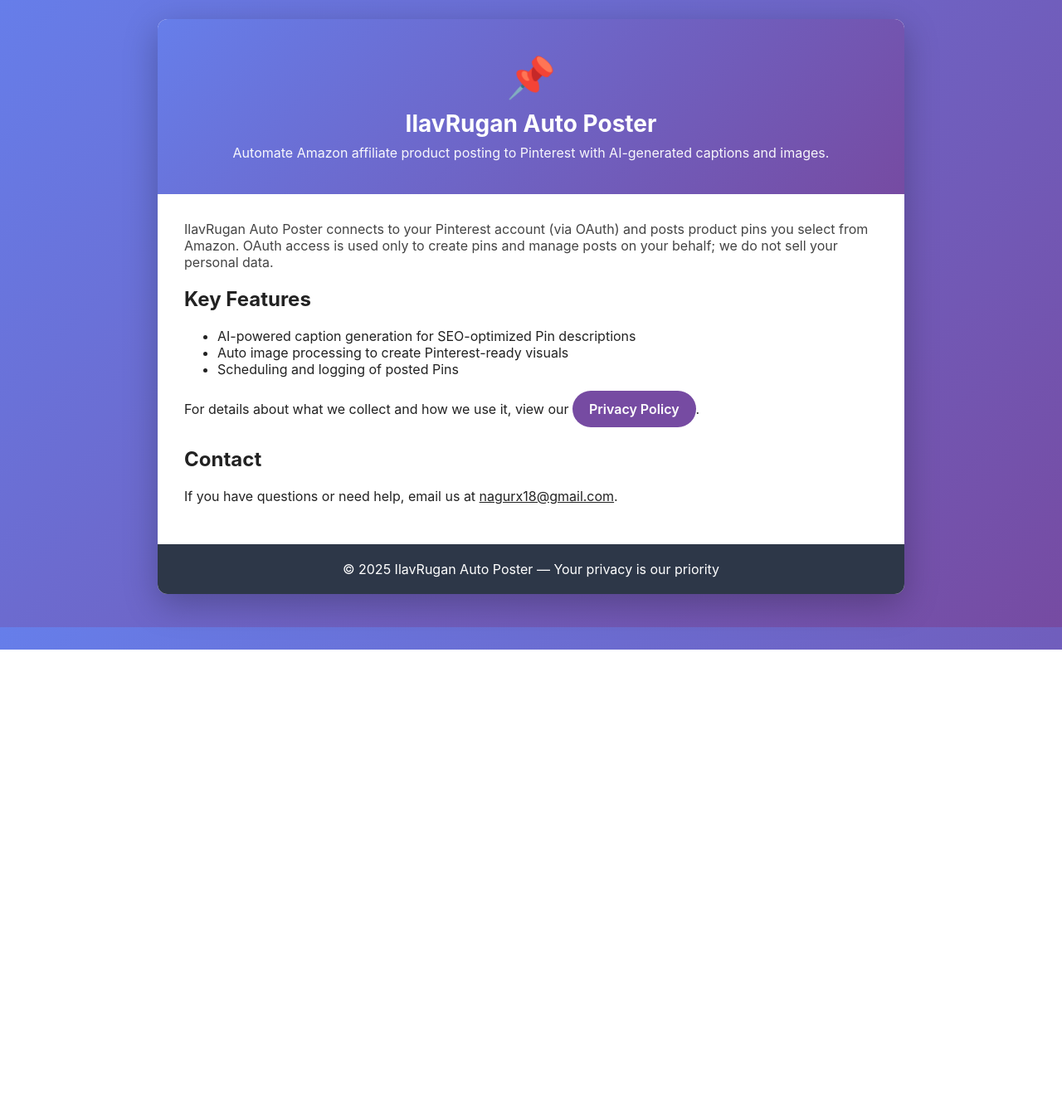
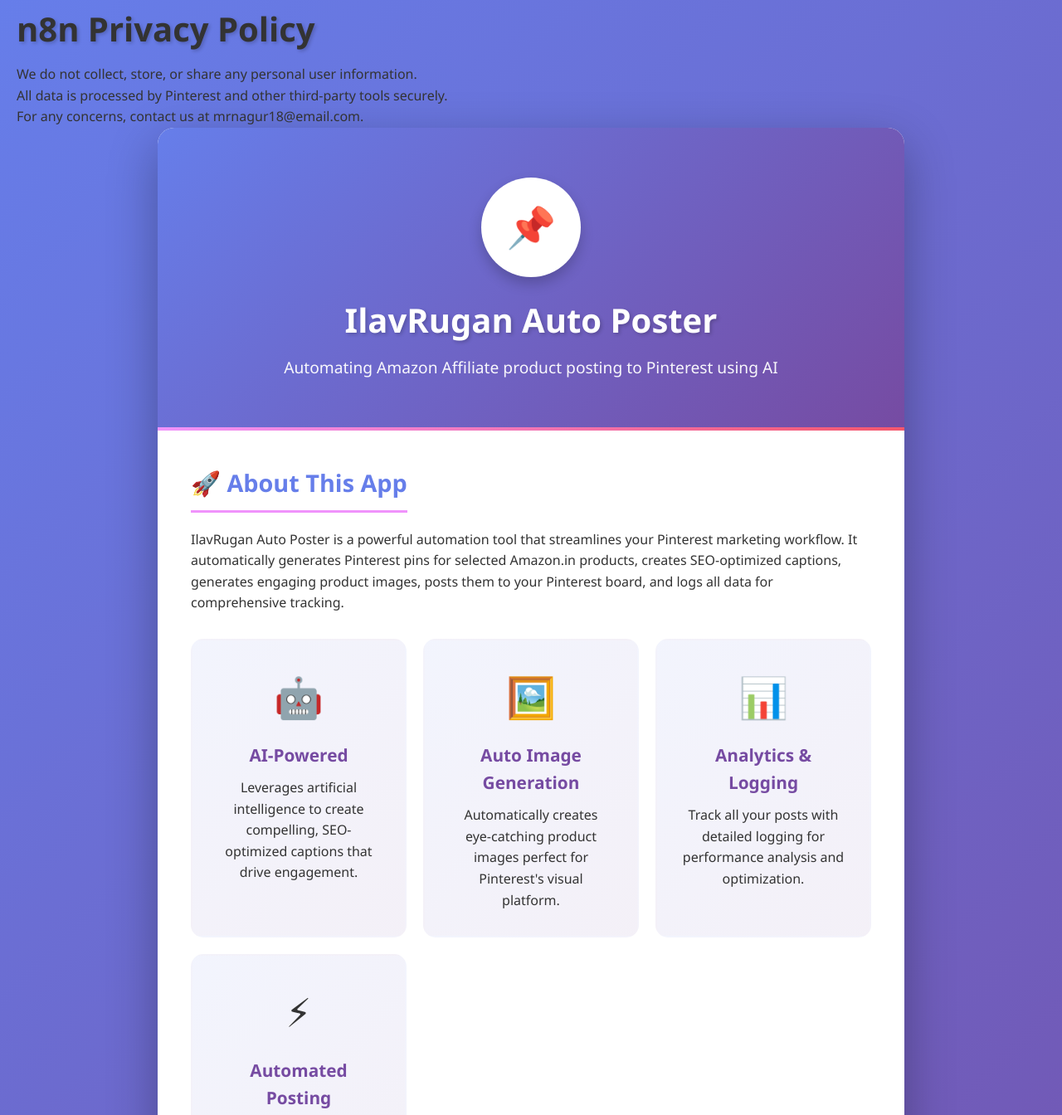
Before and after one commit to nagur18/ilavrugan-privacy-policy, a plain HTML site: page index.html in a window 1280 px wide. Shown: the part 17-1361 px from the top of the page at 83% size. Before the commit the page ends 800 px from the top, so only its background shows below. Drawn offline with Linux system fonts and the light colour scheme.

Commit message:
Revise index.html for n8n Privacy Policy and layout
Updated the HTML structure and content for the n8n Privacy Policy page, including enhanced styling and new sections for features, developer contact, and privacy data use.

```diff
--- a/index.html
+++ b/index.html
@@ -1,53 +1,277 @@
-<!doctype html>
 <html lang="en">
 <head>
-  <meta charset="utf-8" />
-  <meta name="viewport" content="width=device-width,initial-scale=1" />
-  <title>IlavRugan Auto Poster — Automate Pinterest Pins for Amazon Products</title>
-  <meta name="description" content="IlavRugan Auto Poster automates posting Amazon affiliate products to Pinterest using AI-generated captions and images.">
+  <meta charset="UTF-8">
+  <title>n8n Privacy Policy</title>
+  <title>IlavRugan Auto Poster - Automate Pinterest Pins for Amazon Products</title>
+  <meta name="viewport" content="width=device-width, initial-scale=1.0">
+  <meta name="description" content="Automate Amazon Affiliate product posting to Pinterest using AI. Generate SEO-optimized pins effortlessly.">
   <style>
-    body { font-family: -apple-system, BlinkMacSystemFont, "Segoe UI", Roboto, Arial, sans-serif; margin:0; background:linear-gradient(135deg,#667eea,#764ba2); color:#222; }
-    .wrap { max-width:900px; margin:40px auto; background:#fff; border-radius:12px; overflow:hidden; box-shadow:0 12px 40px rgba(0,0,0,0.25); }
-    header { padding:40px; text-align:center; background:linear-gradient(135deg,#667eea,#764ba2); color:#fff; }
-    header .logo { font-size:48px; margin-bottom:10px; }
-    main { padding:32px; }
-    h1 { margin:0 0 8px; font-size:28px; }
-    p.lead { margin:0 0 16px; color:#444; }
-    .btn { display:inline-block; background:#764ba2; color:#fff; padding:12px 20px; border-radius:999px; text-decoration:none; font-weight:600; }
-    footer { background:#2d3748; color:#fff; text-align:center; padding:20px; }
-    a { color:inherit; }
+    * {
+      margin: 0;
+      padding: 0;
+      box-sizing: border-box;
+    }
+
+    body {
+      font-family: 'Segoe UI', Tahoma, Geneva, Verdana, sans-serif;
+      line-height: 1.6;
+      color: #333;
+      background: linear-gradient(135deg, #667eea 0%, #764ba2 100%);
+      min-height: 100vh;
+      padding: 20px;
+    }
+
+    .container {
+      max-width: 900px;
+      margin: 0 auto;
+      background: white;
+      border-radius: 20px;
+      box-shadow: 0 20px 60px rgba(0,0,0,0.3);
+      overflow: hidden;
+    }
+
+    header {
+      background: linear-gradient(135deg, #667eea 0%, #764ba2 100%);
+      color: white;
+      padding: 60px 40px;
+      text-align: center;
+      position: relative;
+    }
+
+    header::after {
+      content: '';
+      position: absolute;
+      bottom: 0;
+      left: 0;
+      right: 0;
+      height: 4px;
+      background: linear-gradient(90deg, #f093fb 0%, #f5576c 100%);
+    }
+
+    .logo {
+      width: 120px;
+      height: 120px;
+      margin: 0 auto 20px;
+      background: white;
+      border-radius: 50%;
+      display: flex;
+      align-items: center;
+      justify-content: center;
+      font-size: 48px;
+      box-shadow: 0 8px 16px rgba(0,0,0,0.2);
+    }
+
+    h1 {
+      font-size: 2.5em;
+      margin-bottom: 10px;
+      text-shadow: 2px 2px 4px rgba(0,0,0,0.2);
+    }
+
+    .tagline {
+      font-size: 1.2em;
+      opacity: 0.95;
+      font-weight: 300;
+    }
+
+    main {
+      padding: 40px;
+    }
+
+    section {
+      margin-bottom: 40px;
+    }
+
+    h2 {
+      color: #667eea;
+      font-size: 1.8em;
+      margin-bottom: 20px;
+      padding-bottom: 10px;
+      border-bottom: 3px solid #f093fb;
+      display: inline-block;
+    }
+
+    .features {
+      display: grid;
+      grid-template-columns: repeat(auto-fit, minmax(250px, 1fr));
+      gap: 20px;
+      margin-top: 30px;
+    }
+
+    .feature-card {
+      background: linear-gradient(135deg, #667eea15 0%, #764ba215 100%);
+      padding: 30px;
+      border-radius: 15px;
+      text-align: center;
+      transition: transform 0.3s ease, box-shadow 0.3s ease;
+      border: 2px solid transparent;
+    }
+
+    .feature-card:hover {
+      transform: translateY(-5px);
+      box-shadow: 0 10px 25px rgba(102, 126, 234, 0.3);
+      border-color: #667eea;
+    }
+
+    .feature-icon {
+      font-size: 3em;
+      margin-bottom: 15px;
+    }
+
+    .feature-card h3 {
+      color: #764ba2;
+      margin-bottom: 10px;
+      font-size: 1.3em;
+    }
+
+    .info-box {
+      background: #f8f9fa;
+      padding: 25px;
+      border-radius: 10px;
+      border-left: 5px solid #667eea;
+      margin-top: 20px;
+    }
+
+    .info-box p {
+      margin: 10px 0;
+    }
+
+    .info-box strong {
+      color: #667eea;
+    }
+
+    a {
+      color: #667eea;
+      text-decoration: none;
+      font-weight: 600;
+      transition: color 0.3s ease;
+    }
+
+    a:hover {
+      color: #764ba2;
+      text-decoration: underline;
+    }
+
+    .cta-button {
+      display: inline-block;
+      background: linear-gradient(135deg, #667eea 0%, #764ba2 100%);
+      color: white;
+      padding: 15px 40px;
+      border-radius: 50px;
+      font-size: 1.1em;
+      font-weight: 600;
+      text-decoration: none;
+      margin-top: 20px;
+      box-shadow: 0 8px 20px rgba(102, 126, 234, 0.4);
+      transition: transform 0.3s ease, box-shadow 0.3s ease;
+    }
+
+    .cta-button:hover {
+      transform: translateY(-3px);
+      box-shadow: 0 12px 30px rgba(102, 126, 234, 0.5);
+      text-decoration: none;
+    }
+
+    footer {
+      background: #2d3748;
+      color: white;
+      text-align: center;
+      padding: 30px;
+    }
+
+    footer p {
+      margin: 5px 0;
+    }
+
+    @media (max-width: 768px) {
+      h1 {
+        font-size: 2em;
+      }
+
+      header {
+        padding: 40px 20px;
+      }
+
+      main {
+        padding: 20px;
+      }
+
+      .features {
+        grid-template-columns: 1fr;
+      }
+    }
   </style>
 </head>
 <body>
-  <div class="wrap">
+  <h1>n8n Privacy Policy</h1>
+  <p>We do not collect, store, or share any personal user information.</p>
+  <p>All data is processed by Pinterest and other third-party tools securely.</p>
+  <p>For any concerns, contact us at mrnagur18@email.com.</p>
+  <div class="container">
     <header>
       <div class="logo">📌</div>
       <h1>IlavRugan Auto Poster</h1>
-      <div style="opacity:.95">Automate Amazon affiliate product posting to Pinterest with AI-generated captions and images.</div>
+      <p class="tagline">Automating Amazon Affiliate product posting to Pinterest using AI</p>
     </header>
 
     <main>
-      <p class="lead">
-        IlavRugan Auto Poster connects to your Pinterest account (via OAuth) and posts product pins you select from Amazon. OAuth access is used only to create pins and manage posts on your behalf; we do not sell your personal data.
-      </p>
+      <section>
+        <h2>🚀 About This App</h2>
+        <p>IlavRugan Auto Poster is a powerful automation tool that streamlines your Pinterest marketing workflow. It automatically generates Pinterest pins for selected Amazon.in products, creates SEO-optimized captions, generates engaging product images, posts them to your Pinterest board, and logs all data for comprehensive tracking.</p>
 
-      <h2>Key Features</h2>
-      <ul>
-        <li>AI-powered caption generation for SEO-optimized Pin descriptions</li>
-        <li>Auto image processing to create Pinterest-ready visuals</li>
-        <li>Scheduling and logging of posted Pins</li>
-      </ul>
+        <div class="features">
+          <div class="feature-card">
+            <div class="feature-icon">🤖</div>
+            <h3>AI-Powered</h3>
+            <p>Leverages artificial intelligence to create compelling, SEO-optimized captions that drive engagement.</p>
+          </div>
 
-      <p>
-        For details about what we collect and how we use it, view our <a href="privacy-policy.html" class="btn">Privacy Policy</a>.
-      </p>
+          <div class="feature-card">
+            <div class="feature-icon">🖼️</div>
+            <h3>Auto Image Generation</h3>
+            <p>Automatically creates eye-catching product images perfect for Pinterest's visual platform.</p>
+          </div>
 
-      <h2 style="margin-top:24px">Contact</h2>
-      <p>If you have questions or need help, email us at <a href="mailto:nagurx18@gmail.com">nagurx18@gmail.com</a>.</p>
+          <div class="feature-card">
+            <div class="feature-icon">📊</div>
+            <h3>Analytics & Logging</h3>
+            <p>Track all your posts with detailed logging for performance analysis and optimization.</p>
+          </div>
+
+          <div class="feature-card">
+            <div class="feature-icon">⚡</div>
+            <h3>Automated Posting</h3>
+            <p>Schedule and post to Pinterest automatically, saving you hours of manual work.</p>
+          </div>
+        </div>
+      </section>
+
+      <section>
+        <h2>👨‍💻 Developer & Contact</h2>
+        <div class="info-box">
+          <p><strong>Developed by:</strong> Nagur</p>
+          <p><strong>Contact Email:</strong> <a href="mailto:nagurx18@gmail.com">nagurx18@gmail.com</a></p>
+          <p>Have questions or feedback? Feel free to reach out anytime!</p>
+        </div>
+      </section>
+
+      <section>
+        <h2>🔒 Privacy & Data Use</h2>
+        <div class="info-box">
+          <p>Your privacy is our top priority. We are committed to protecting your data:</p>
+          <ul style="margin-left: 20px; margin-top: 10px;">
+            <li>No user data is shared with third parties</li>
+            <li>OAuth tokens are used exclusively for posting content to your Pinterest account</li>
+            <li>All data processing is secure and transparent</li>
+            <li>You maintain full control over your account at all times</li>
+          </ul>
+          <a href="privacy-policy.html" class="cta-button" style="margin-top: 20px;">View Full Privacy Policy</a>
+        </div>
+      </section>
     </main>
 
     <footer>
-      <div>&copy; 2025 IlavRugan Auto Poster — Your privacy is our priority</div>
+      <p>&copy; 2025 IlavRugan Auto Poster</p>
+      <p>Empowering Pinterest marketers with automation</p>
     </footer>
   </div>
 </body>
```
